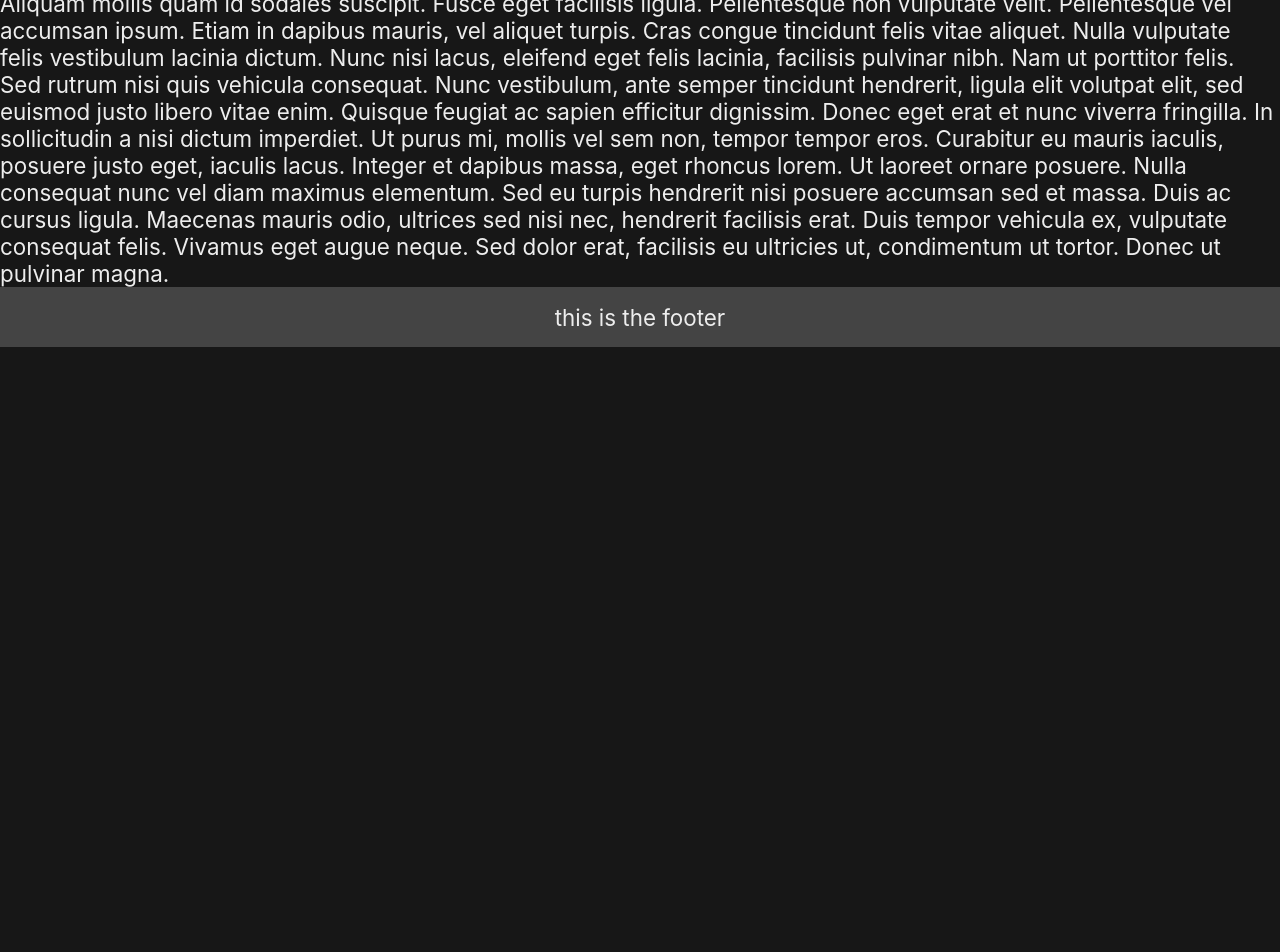
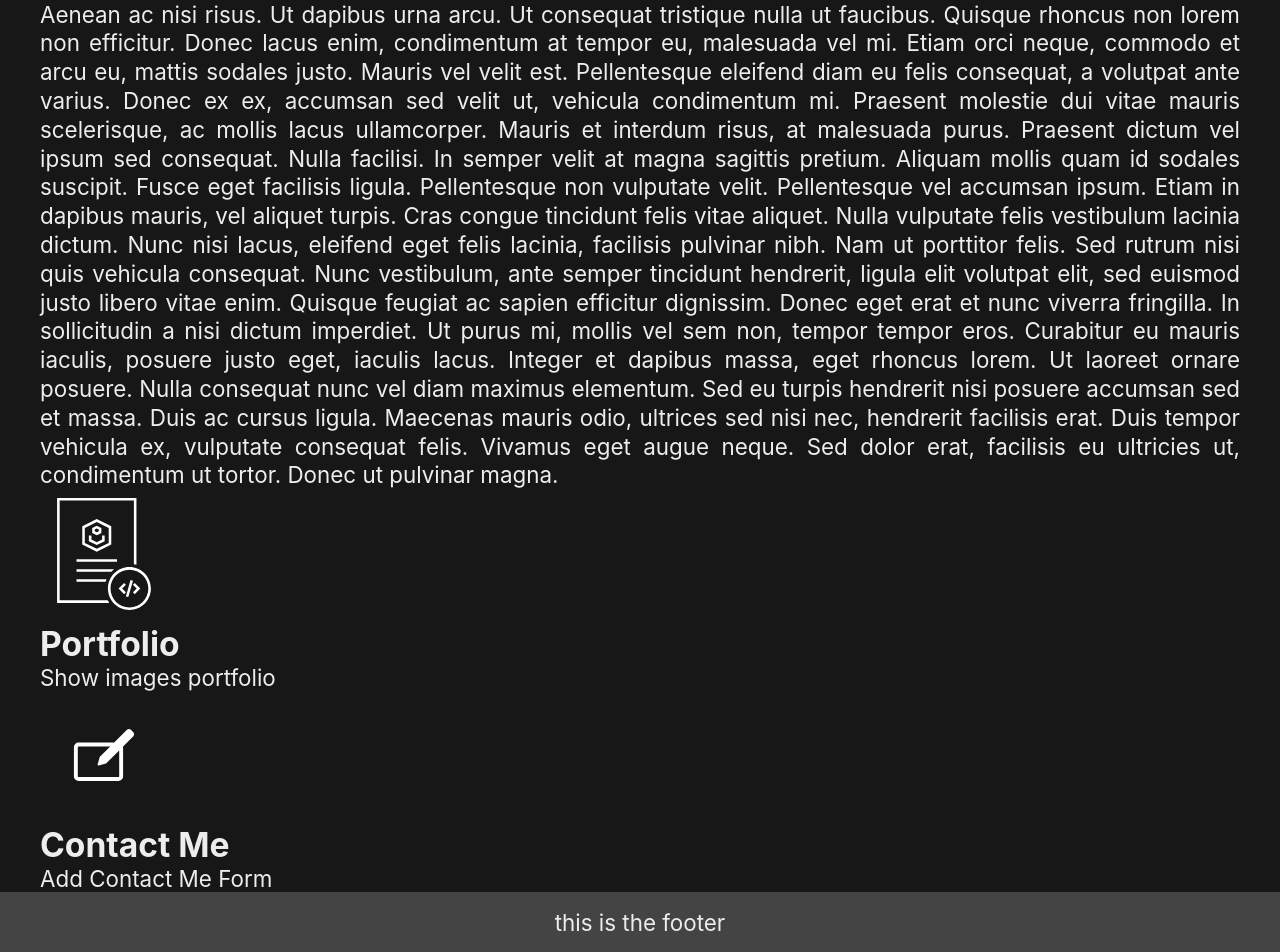
Before and after one commit to gkowligi1392/react-portfolio, a React (Create React App) app: page / in a window 1280 px wide. Shown: the part 515-1467 px from the top of the page. Before the commit the page ends 862 px from the top, so only its background shows below. Built offline with nearby package versions, Linux system fonts and the light colour scheme.

Commit message:
added contact and portfolio pages

```diff
--- a/src/App.css
+++ b/src/App.css
@@ -98,3 +98,21 @@ nav{
   height: 100px;
   margin-right: 20px;
 }
+
+
+
+.img-body{
+  width: 128px;
+  height: 128px;
+}
+
+.page-body{
+  width: 100vw;
+  padding: 0px 40px;
+}
+
+.page-body p{
+  text-align: justify;
+  line-height: 1.8rem ;
+
+}
--- a/src/App.js
+++ b/src/App.js
@@ -1,6 +1,8 @@
 import "./App.css";
 import About from "./components/About";
+import ContactMe from "./components/ContactMe";
 import Nav from "./components/Nav";
+import Portfolio from "./components/Portfolio";
 
 function App() {
   return (
@@ -10,6 +12,8 @@ function App() {
       </header>
       <main>
         <About />
+        <Portfolio />
+        <ContactMe />
       </main>
       <footer>this is the footer</footer>
     </>
--- a/src/components/About/index.js
+++ b/src/components/About/index.js
@@ -1,8 +1,11 @@
+import ImageAboutMe from '../../assets/images/about-me.svg';
+
 const About = () => {
     return (
       <section>
-        <h1>Who am I?</h1>
-        <div>
+        <div className='page-body'>
+          <img src='{ImageAboutMe}' alt='about me' className='img-body' />
+          <h1>Who am I?</h1>
           <p>
             Lorem ipsum dolor sit amet, consectetur adipiscing elit. Mauris
             ultricies sem eget accumsan feugiat. Curabitur ut accumsan augue.
--- /dev/null
+++ b/src/components/ContactMe/index.js
@@ -0,0 +1,15 @@
+import Image from "../../assets/images/contact-me.svg";
+
+const ContactMe = () => {
+  return (
+    <section>
+      <div className="page-body">
+        <img src={Image} alt="Contact Me" className="img-body" />
+        <h1>Contact Me</h1>
+        Add Contact Me Form
+      </div>
+    </section>
+  );
+};
+
+export default ContactMe;
--- /dev/null
+++ b/src/components/Portfolio/index.js
@@ -0,0 +1,15 @@
+import ImagePortfolio from "../../assets/images/portfolio.svg";
+
+const Portfolio = () => {
+  return (
+    <section>
+      <div className="page-body">
+        <img src={ImagePortfolio} alt="Portfolio" className="img-body" />
+        <h1>Portfolio</h1>
+        Show images portfolio
+      </div>
+    </section>
+  );
+};
+
+export default Portfolio;
```
